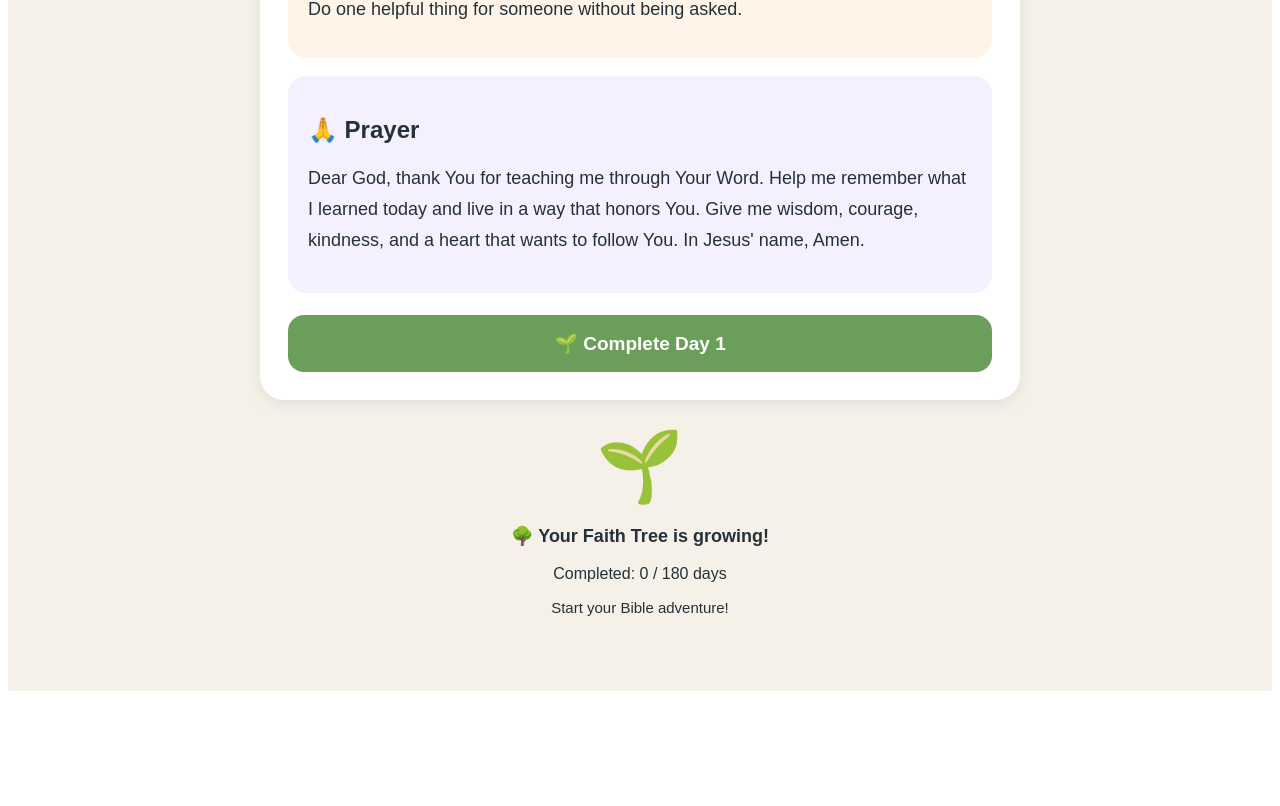
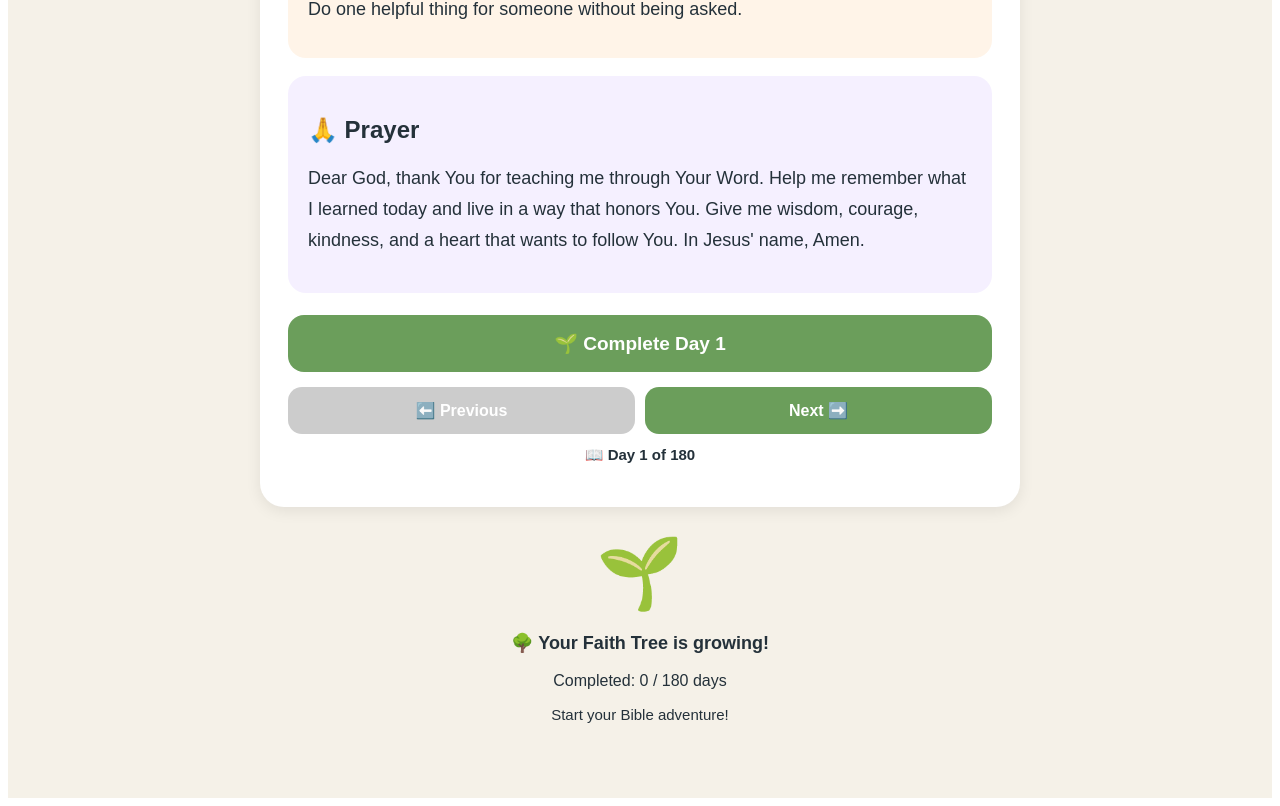
Before and after one commit to ahamilton1210ah-maker/faith-foundations-mm-adventure, a Next.js app: page /Lessons in a window 1280 px wide. Shown: the part 1627-2433 px from the top of the page. Before the commit the page ends 2326 px from the top, so only its background shows below. Built offline with nearby package versions, Linux system fonts and the light colour scheme.

Commit message:
Refactor button click handling for completion

```diff
--- a/app/Lessons/page.js
+++ b/app/Lessons/page.js
@@ -645,16 +645,7 @@ function toggleComplete() {
           </section>
 
           <button
-          onClick={() => {
-  toggleComplete();
-  if (!isCompleted) {
-    alert(
-      lesson.day === 180
-        ? "🎉 YOU DID IT! 🎉\n\n🏆 All 180 Bible lessons are complete!\n🌳 Your Faith Tree has fully grown!"
-        : `🎉 Congratulations! 🎉\n\nDay ${lesson.day} Complete!\n🌳 Your Faith Tree is growing!\n⭐ Keep going — you're doing great!`
-    );
-  }
-}}
+         onClick={toggleComplete}
             style={{
               width: "100%",
               padding: "17px",
@@ -671,6 +662,60 @@ function toggleComplete() {
               ? "✅ Day Completed!"
               : "🌱 Complete Day " + lesson.day}
           </button>
+            <div
+  style={{
+    display: "flex",
+    gap: "10px",
+    marginTop: "15px"
+  }}
+>
+  <button
+    onClick={() => setCurrentDay(currentDay - 1)}
+    disabled={currentDay === 1}
+    style={{
+      flex: 1,
+      padding: "14px",
+      border: "none",
+      borderRadius: "14px",
+      background: currentDay === 1 ? "#ccc" : "#315c48",
+      color: "white",
+      fontSize: "16px",
+      fontWeight: "bold",
+      cursor: currentDay === 1 ? "not-allowed" : "pointer"
+    }}
+  >
+    ⬅️ Previous
+  </button>
+
+  <button
+    onClick={() => setCurrentDay(currentDay + 1)}
+    disabled={currentDay === 180}
+    style={{
+      flex: 1,
+      padding: "14px",
+      border: "none",
+      borderRadius: "14px",
+      background: currentDay === 180 ? "#ccc" : "#6b9e5b",
+      color: "white",
+      fontSize: "16px",
+      fontWeight: "bold",
+      cursor: currentDay === 180 ? "not-allowed" : "pointer"
+    }}
+  >
+    Next ➡️
+  </button>
+</div>
+
+<p
+  style={{
+    textAlign: "center",
+    fontSize: "15px",
+    fontWeight: "bold",
+    marginTop: "12px"
+  }}
+>
+  📖 Day {currentDay} of 180
+</p>
         </section>
 
         <footer
```
